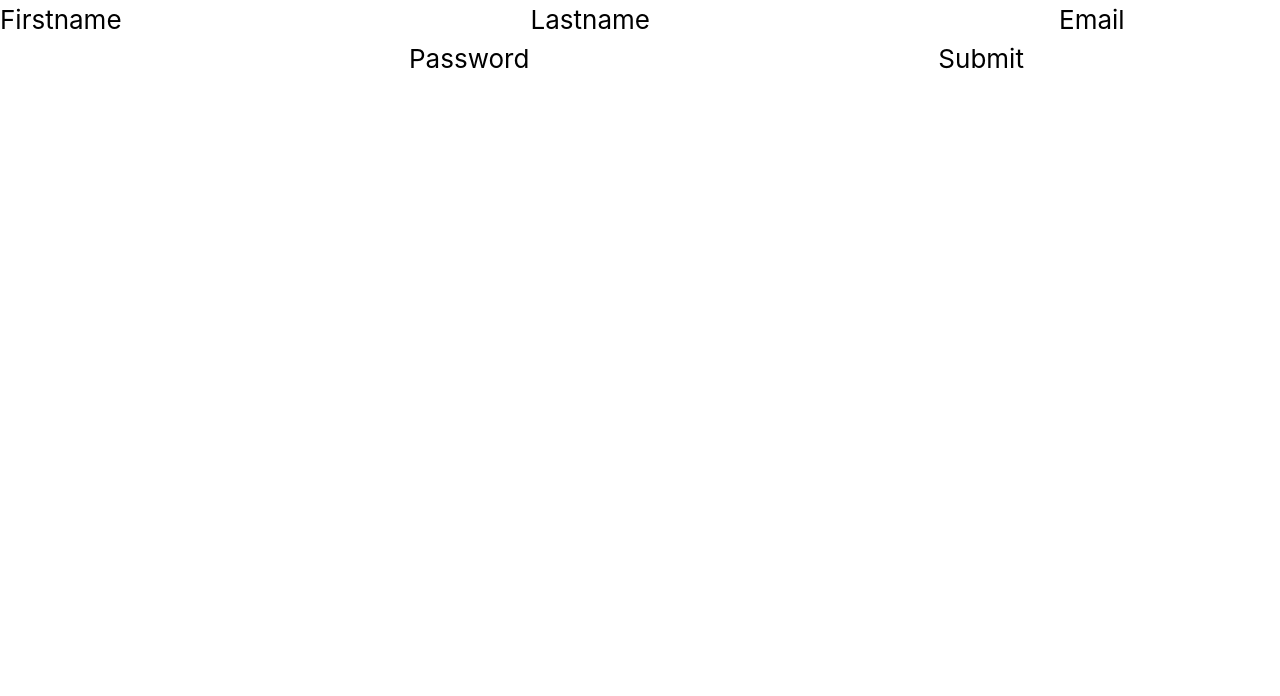
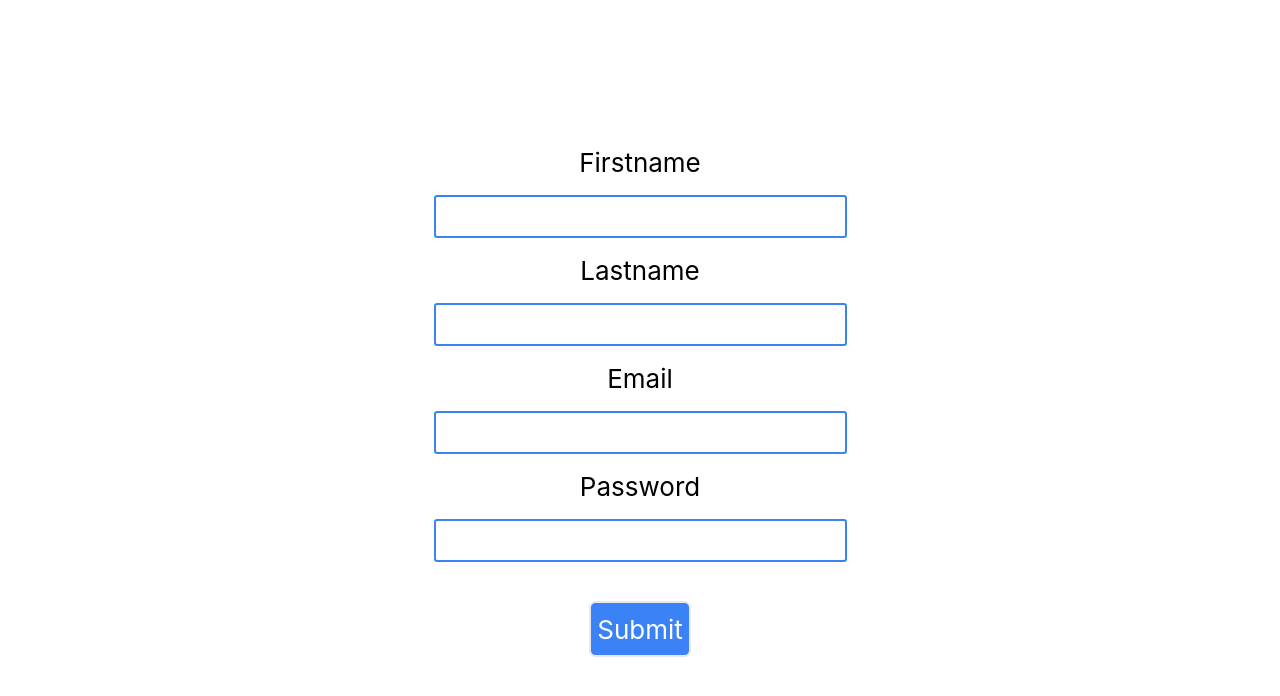
Before and after one commit to Saltysam101/react-todo, a React (Create React App) app in the folder src/client/: page /register in a window 1280 px wide. Shown: the top 696 px of the page. Built offline with nearby package versions, Linux system fonts and the light colour scheme.

Commit message:
every page is styled. removed commented useEffect from login page. added form to signup page as a container.

```diff
--- a/src/client/src/pages/login.page.jsx
+++ b/src/client/src/pages/login.page.jsx
@@ -34,20 +34,12 @@ export default function LoginPage() {
         }
   })}
 
-  /* useEffect(()=> {
-    Axios.get("http://localhost:8080/login")
-    .then((response) => {
-      if(response.data.user) {
-        console.log("get", response.data.user[0].FirstName)
-      } else {
-        console.log("no user data")
-      }
-  },[])}) */
 
   return (
-    <form onSubmit={(e) => e.preventDefault()}>
+    <form className="flex flex-col items-center justify-center gap-2 h-screen" onSubmit={(e) => e.preventDefault()}>
       <label htmlFor="email">Email</label>
       <input
+      className="border-2 border-blue-500 rounded-sm"
       id='email'
       type="email"
       name='email'
@@ -56,13 +48,15 @@ export default function LoginPage() {
       />
       <label htmlFor="password">Password</label>
       <input
+      className="border-2 border-blue-500 rounded-sm"
       id='password'
       type="password"
       name='password'
-
+      required
       onChange={(e) => setPassword(e.target.value)}
       />
       <button
+      className="bg-blue-500 rounded border-2 p-1 text-white mt-4 hover:bg-white hover:text-blue-500 hover:border-blue-500"
       type="submit"
       onClick={login}
       >Submit</button>
--- a/src/client/src/pages/signup.page.jsx
+++ b/src/client/src/pages/signup.page.jsx
@@ -20,9 +20,10 @@ export default function SignupPage() {
   }
 
   return (
-    <form>
+    <form className="flex flex-col items-center justify-center gap-2 h-screen">
       <label htmlFor="firstName">Firstname</label>
       <input
+      className="border-2 border-blue-500 rounded-sm"
       id='firstName'
       type="text"
       onChange={(e) => {
@@ -31,6 +32,7 @@ export default function SignupPage() {
       />
       <label htmlFor="lastName">Lastname</label>
       <input
+      className="border-2 border-blue-500 rounded-sm"
       id='lastName'
       type="text"
       onChange={(e) => {
@@ -39,6 +41,7 @@ export default function SignupPage() {
       />
       <label htmlFor="email">Email</label>
       <input
+      className="border-2 border-blue-500 rounded-sm"
       id='email'
       type="text"
       onChange={(e) => {
@@ -47,13 +50,15 @@ export default function SignupPage() {
       />
       <label htmlFor="password">Password</label>
       <input
+      className="border-2 border-blue-500 rounded-sm"
       id='password'
-      type="text"
+      type="password"
       onChange={(e) => {
         setPassword(e.target.value)
       }}
       />
       <button
+      className="bg-blue-500 rounded border-2 p-1 text-white mt-4 hover:bg-white hover:text-blue-500 hover:border-blue-500"
       type="submit"
       onClick={register}
       >Submit</button>
--- a/src/client/src/pages/todo.page.jsx
+++ b/src/client/src/pages/todo.page.jsx
@@ -48,22 +48,26 @@ export default function Todo() {
 
   return (
     <div>
-      <h1>Welcome {location.state.firstName}</h1>
-      <div>
-        <input value={todo} name='todo' onChange={(e) => setTodo(e.target.value)} placeholder='Add Todo' type="text" />
-        <button onClick={addTodos} type="submit">Add</button>
-        <ul>
+      <header className="flex justify-between">
+        <h1 className="ml-2 mt-2">Welcome {location.state.firstName}</h1>
+        <button className="mr-2 mt-2 bg-rose-600 rounded border-2 p-1 text-white hover:bg-white hover:text-rose-600 hover:border-rose-600" onClick={signOut}>Sign Out</button>
+      </header>
+      <div className="flex flex-col items-center mt-8 gap-2 h-screen">
+        <form onSubmit={(e) => e.preventDefault()}>
+          <input className="border-2 border-blue-500 rounded-sm" value={todo} name='todo' onChange={(e) => setTodo(e.target.value)} placeholder='Add Todo' type="text" />
+          <button className="bg-green-400 rounded border-2 py-1 px-2 ml-2 text-white hover:bg-white hover:text-green-400 hover:border-green-400" onClick={addTodos} type="submit">Add</button>
+        </form>
+        <ul className="w-4/5 mt-4 lg:w-3/5">
         {todoList.map((task) => {
           return (
-          <li key={task.id}>
+          <li className="text-lg flex justify-between mt-4" key={task.id}>
             {task.todo}
-            <button onClick={()=>removeTodo(task.id)}>Delete</button>
+            <button className="text-sm bg-rose-600 rounded border-2 p-1 text-white hover:bg-white hover:text-rose-600 hover:border-rose-600" onClick={()=>removeTodo(task.id)}>Delete</button>
           </li>
           )
         })}
         </ul>
       </div>
-      <button onClick={signOut}>Sign Out</button>
     </div>
   )
 }
```
